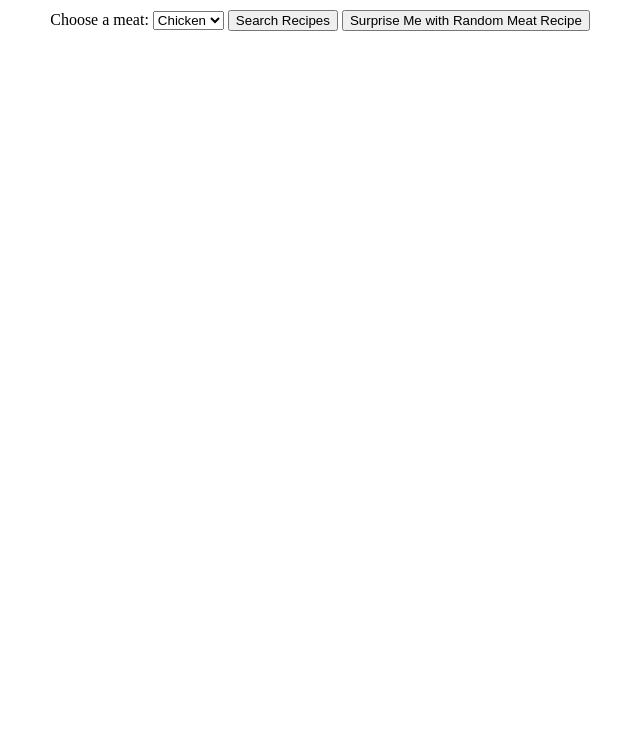
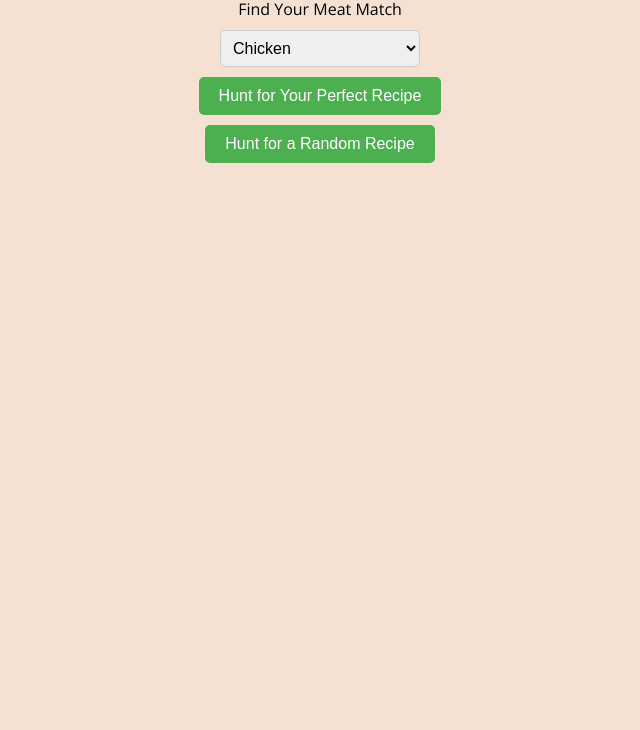
Before and after one commit to Jackafella1/my-recipes-project, a plain HTML site: page index.html in a window 1280 px wide. Shown: the part 70-800 px from the top of the page, without its empty margins (320-960 px from the left). Drawn offline with nearby package versions, Linux system fonts and the light colour scheme.

Commit message:
css applied

```diff
--- a/index.html
+++ b/index.html
@@ -9,10 +9,10 @@
     </head>
     <body>
         <header>
-            <h1>Search Recipes by Meat</h1>
+            <h1>Recipe Hunter: Meat Edition</h1>
 
         <!-- Dropdown for selecting meat type -->
-    <label for="meat-select">Choose a meat:</label>
+    <label for="meat-select">Find Your Meat Match</label>
     <select id="meat-select">
         <option value="chicken">Chicken</option>
         <option value="beef">Beef</option>
@@ -24,12 +24,13 @@
         <option value="duck">Duck</option>
     </select>
 
+    <div class = "button-container">
+    <h2></h2>
+    <button id="search-button">Hunt for Your Perfect Recipe</button>
 
-    <button id="search-button">Search Recipes</button>
-
-    <button id="random-meat-recipes-button">Surprise Me with Random Meat Recipe</button>
-
-
+    <h3></h3>
+    <button id="random-meat-recipes-button">Hunt for a Random Recipe</button>
+    </div>
 
     </div>
 
@@ -39,6 +40,8 @@
 
 
         <h2 id="recipes-title"></h2>
+        <link href="https://fonts.googleapis.com/css2?family=Roboto:wght@400;700&family=Open+Sans:wght@400;700&display=swap" rel="stylesheet">
+
 
     </header>
     <main id ="recipes-container">
--- a/style.css
+++ b/style.css
@@ -1,8 +1,80 @@
-header {
+/*header {
 
     text-align: center
 };
 #recipes-container {
     display: none;
 
-};
+};*/
+
+/* Basic reset for padding and margin */
+* {
+    margin: 0;
+    padding: 0;
+    box-sizing: border-box;
+}
+
+/* Style the header */
+header {
+    text-align: center; /* Center the text and elements in the header */
+    margin-top: 20px; /* Add some space at the top */
+}
+
+/* Style the dropdown and label */
+label, select {
+    display: block;
+    margin: 10px auto; /* Center align the label and dropdown */
+}
+
+/* Style for the buttons container */
+.buttons-container {
+    display: flex;
+    flex-direction: column; /* Arrange buttons vertically */
+    justify-content: center;
+    align-items: center; /* Center buttons horizontally */
+    gap: 20px; /* Space between the buttons and headings */
+    margin-top: 20px; /* Space above the buttons */
+}
+
+/* Style for h2 and h3 */
+h2, h3 {
+    margin: 10px 0;
+    font-weight: normal;
+}
+
+/* Style the individual buttons */
+button {
+    padding: 10px 20px;
+    font-size: 16px;
+    cursor: pointer;
+    background-color: #4CAF50; /* Green background */
+    color: white;
+    border: none;
+    border-radius: 5px;
+    transition: background-color 0.3s ease;
+}
+
+button:hover {
+    background-color: #45a049; /* Slightly darker green on hover */
+}
+
+/* Optional: Style the select dropdown */
+select {
+    width: 200px; /* Set width for the dropdown */
+    padding: 8px;
+    font-size: 16px;
+    border-radius: 5px;
+    border: 1px solid #ccc;
+}
+
+/* Optional: Add some space between the header and the content below */
+main {
+    margin-top: 40px;
+}
+body {
+    font-family: 'Open Sans', sans-serif;
+    background-color: #f4e1d2;
+}
+h1, h2, h3 {
+    font-family: 'Roboto', sans-serif;
+}
```
